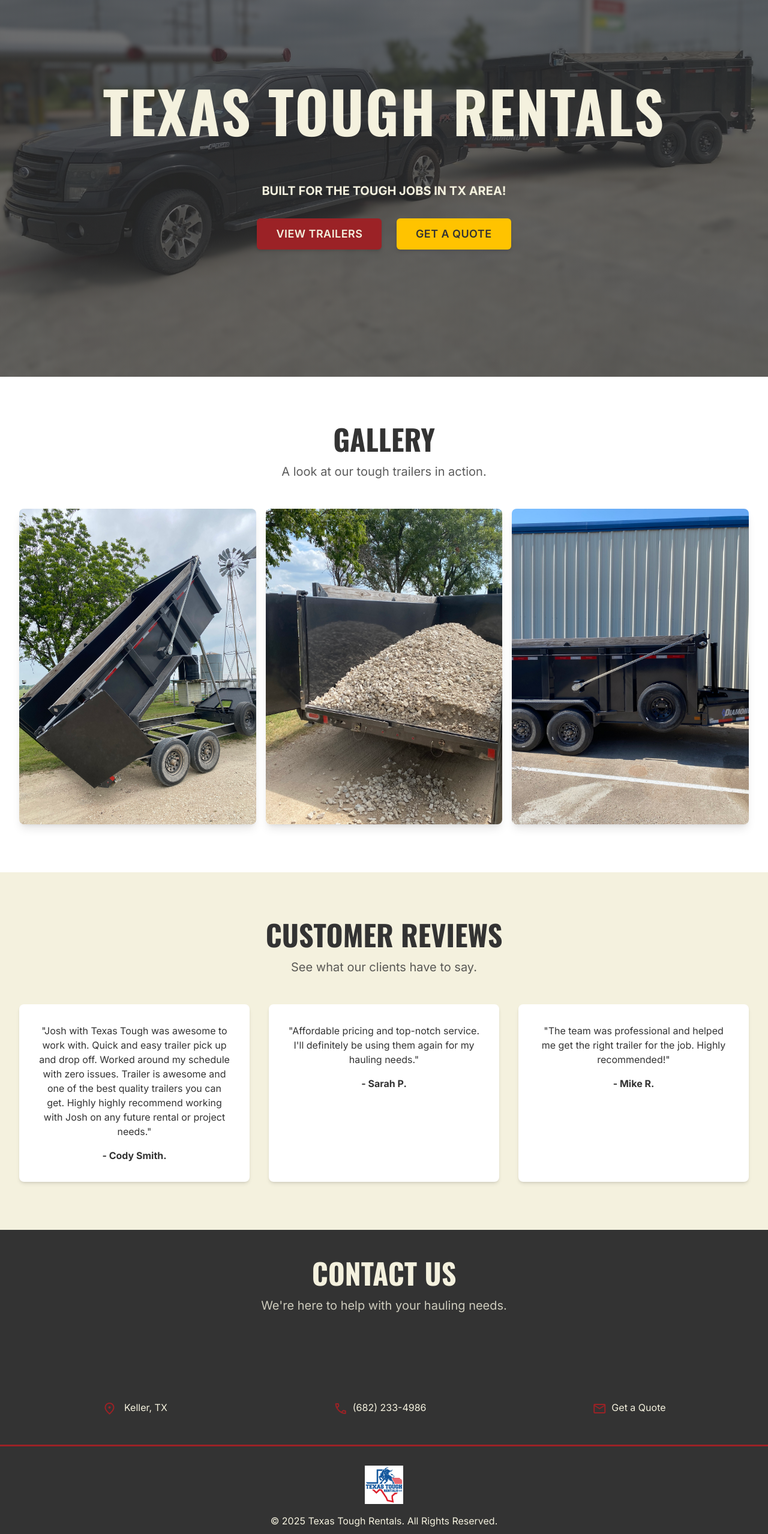
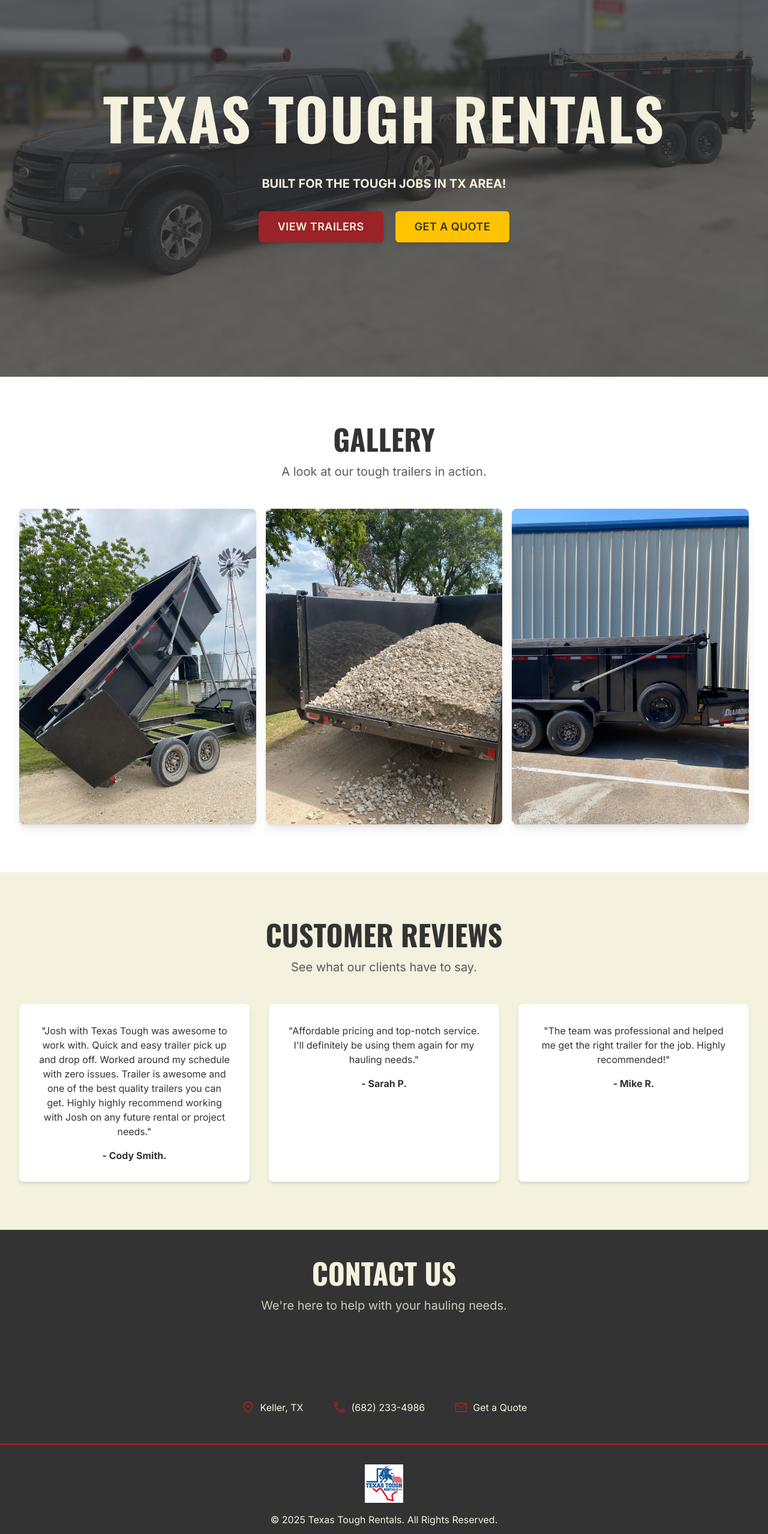
Before and after one commit to jjcodelogics/rental-trailer-demo, a website built with Vite: page index.html in a window 1280 px wide. Shown: the part 212-2769 px from the top of the page at 60% size. Built offline with nearby package versions, Linux system fonts and the light colour scheme.

Commit message:
analiticy implementations and styling

```diff
--- a/about-me.html
+++ b/about-me.html
@@ -12,8 +12,11 @@
 
     <!-- Styles -->
     <link rel="stylesheet" href="/src/css/style.css">
+
+    <!-- Vercel Analytics -->
+    <script defer src="https://cdn.vercel-insights.com/v1/script.js"></script>
 </head>
-<body id="top" class="bg-faded-cream">,
+<body id="top" class="bg-faded-cream">
     <header>
         <div class="nav-bar fixed top-0 w-full bg-charcoal shadow-lg z-50 border-b-[3px] border-rustic-red flex justify-between items-center px-4 sm:px-6 lg:px-8 py-4">
             <a href="/" class="nav-logo">
@@ -186,10 +189,10 @@
         </section>
 
         <section id="information" class="py-12 bg-charcoal text-faded-cream">
-            <div class="container mx-auto flex justify-around text-center">
-                <p><span class="material-symbols-outlined info-icon">location_on</span> Keller, TX</p>
-                <p><span class="material-symbols-outlined info-icon">call</span><a href="tel:6822334986" class="hover:text-construction-yellow transition-colors">(682) 233-4986</a></p>
-                <p><span class="material-symbols-outlined info-icon">mail</span><a href="trailer.html#rental-form" class="hover:text-construction-yellow transition-colors">Get a Quote</a></p>
+            <div class="container mx-auto flex flex-col sm:flex-row justify-center items-center gap-6 sm:gap-12 text-center">
+                <p class="flex items-center"><span class="material-symbols-outlined info-icon">location_on</span> Keller, TX</p>
+                <p class="flex items-center"><span class="material-symbols-outlined info-icon">call</span><a href="tel:6822334986" class="hover:text-construction-yellow transition-colors">(682) 233-4986</a></p>
+                <p class="flex items-center"><span class="material-symbols-outlined info-icon">mail</span><a href="trailer.html#rental-form" class="hover:text-construction-yellow transition-colors">Get a Quote</a></p>
             </div>
         </section>
 
--- a/contact.html
+++ b/contact.html
@@ -7,6 +7,9 @@
     <link rel="icon" type="image/png" href="images/favicons/favicon-32x32.png">
     <link rel="stylesheet" href="/src/css/style.css">
     <link rel="stylesheet" href="https://fonts.googleapis.com/css2?family=Material+Symbols+Outlined:opsz,wght,FILL,GRAD@20..48,100..700,0..1,-50..200">
+
+    <!-- Vercel Analytics -->
+    <script defer src="https://cdn.vercel-insights.com/v1/script.js"></script>
 </head>
 <body class="bg-faded-cream">
 
--- a/index.html
+++ b/index.html
@@ -12,6 +12,9 @@
 
     <!-- Styles -->
     <link rel="stylesheet" href="/src/css/style.css">
+
+    <!-- Vercel Analytics -->
+    <script defer src="https://cdn.vercel-insights.com/v1/script.js"></script>
 </head>
 <body id="top" class="bg-faded-cream">
     <header>
@@ -48,16 +51,14 @@
         </section>
 
         <section id="hero-cta" class="relative pt-24 min-h-screen flex items-center bg-cover bg-center" style="background-image: linear-gradient(rgba(51, 51, 51, 0.7), rgba(51, 51, 51, 0.7)), url('images/car-with-trailer.jpg');">
-            <div class="container mx-auto text-center">
-                <h2 class="text-faded-cream font-heading text-6xl md:text-8xl font-bold mb-6 leading-tight tracking-wide">
+            <div class="container mx-auto text-center px-4">
+                <h2 class="text-faded-cream font-heading text-4xl sm:text-6xl md:text-8xl font-bold mb-8 sm:mb-12 leading-tight tracking-wide">
                     Texas Tough Rentals
                 </h2>
-                <br>
-                <br>
-                <h3 class="text-faded-cream font-body text-xl mb-8">Built for the Tough Jobs in TX area!</h3>
-                <div class="button-group space-x-5">
+                <h3 class="text-faded-cream font-body text-lg sm:text-xl mb-8">Built for the Tough Jobs in TX area!</h3>
+                <div class="button-group flex flex-col sm:flex-row gap-4 sm:gap-5 justify-center">
                     <a href="trailer.html" class="btn btn-primary">View Trailers</a>
-                    <a href="inquiry.html" class="btn btn-secondary">Get a Quote</a>
+                    <a href="trailer.html#rental-form" class="btn btn-secondary">Get a Quote</a>
                 </div>
             </div>
         </section>
@@ -103,10 +104,10 @@
         </section>
 
         <section id="information" class="py-12 bg-charcoal text-faded-cream">
-            <div class="container mx-auto flex justify-around text-center">
-                <p><span class="material-symbols-outlined info-icon">location_on</span> Keller, TX</p>
-                <p><span class="material-symbols-outlined info-icon">call</span><a href="tel:6822334986" class="hover:text-construction-yellow transition-colors">(682) 233-4986</a></p>
-                <p><span class="material-symbols-outlined info-icon">mail</span><a href="inquiry.html" class="hover:text-construction-yellow transition-colors">Get a Quote</a></p>
+            <div class="container mx-auto flex flex-col sm:flex-row justify-center items-center gap-6 sm:gap-12 text-center">
+                <p class="flex items-center"><span class="material-symbols-outlined info-icon">location_on</span> Keller, TX</p>
+                <p class="flex items-center"><span class="material-symbols-outlined info-icon">call</span><a href="tel:6822334986" class="hover:text-construction-yellow transition-colors">(682) 233-4986</a></p>
+                <p class="flex items-center"><span class="material-symbols-outlined info-icon">mail</span><a href="trailer.html#rental-form" class="hover:text-construction-yellow transition-colors">Get a Quote</a></p>
             </div>
         </section>
 
--- a/package.json
+++ b/package.json
@@ -19,9 +19,10 @@
     "autoprefixer": "^10.4.22",
     "postcss": "^8.5.6",
     "tailwindcss": "^3.4.18",
-    "vite": "^5.0.0"
+    "vite": "^7.2.7"
   },
   "dependencies": {
+    "@vercel/analytics": "^1.6.1",
     "dotenv": "^17.2.3",
     "zod": "^3.22.0"
   }
--- a/src/css/style.css
+++ b/src/css/style.css
@@ -152,6 +152,10 @@
     @apply block text-center py-4 text-faded-cream hover:bg-rustic-red transition-all duration-200;
   }
 
+  .mobile-menu-link.active {
+    @apply bg-rustic-red text-construction-yellow font-bold;
+  }
+
   /* Page Banner */
   .page-banner {
     @apply relative bg-cover bg-center text-white py-24;
--- a/trailer.html
+++ b/trailer.html
@@ -7,6 +7,9 @@
     <link rel="icon" type="image/png" href="images/favicons/favicon-32x32.png">
     <link rel="stylesheet" href="/src/css/style.css">
     <link rel="stylesheet" href="https://fonts.googleapis.com/css2?family=Material+Symbols+Outlined:opsz,wght,FILL,GRAD@20..48,100..700,0..1,-50..200">
+
+    <!-- Vercel Analytics -->
+    <script defer src="https://cdn.vercel-insights.com/v1/script.js"></script>
 </head>
 <body class="bg-faded-cream">
 
```
Also changed, not shown: 1 other file.
